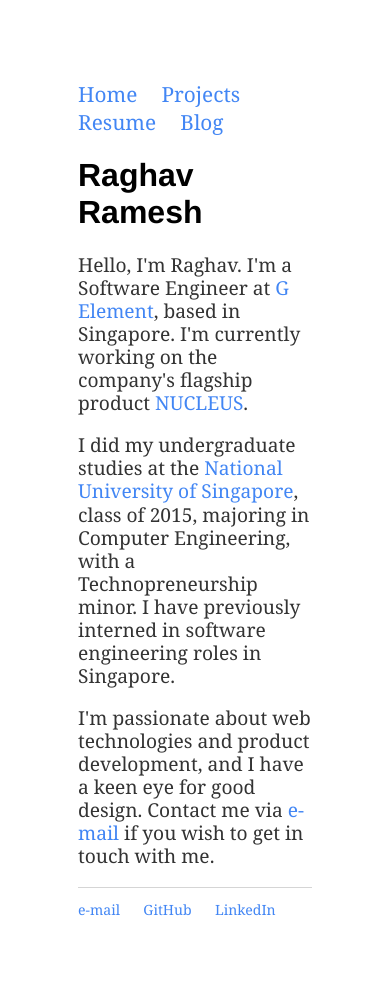
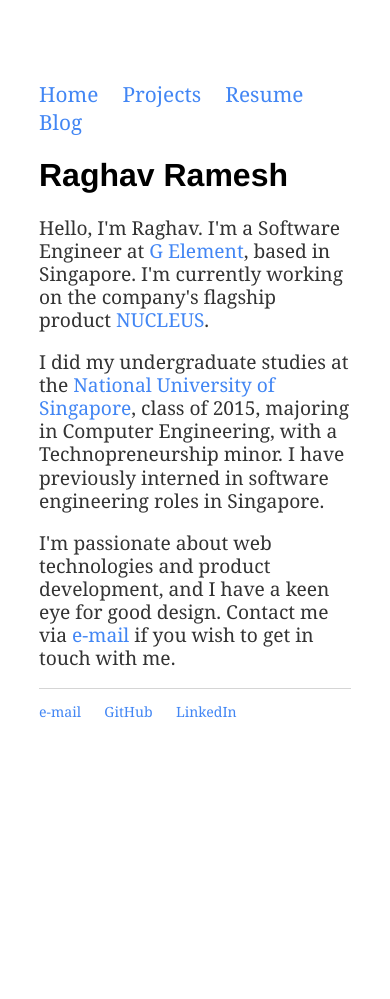
Before and after one commit to RaghavRamesh/RaghavRamesh.github.io, a Jekyll site: the page built from index.html, in a window 390 px wide. Built offline with Jekyll 4.4.1, drawn with Linux system fonts in a browser that asks for light colours; after the commit the page ends 900 px from its top, so only the background shows below that.

Commit message:
Added media queries for phone and tablet widths.

```diff
--- a/css/main.css
+++ b/css/main.css
@@ -66,3 +66,15 @@ ul.posts li {
     font-size: 0.9em;
     text-align: center;
 }
+
+@media (max-width: 480px) {
+    body {
+        width: 90%;
+    }
+}
+
+@media only screen and (max-width: 900px) {
+    body {
+        width: 80%;
+    }
+}
```
